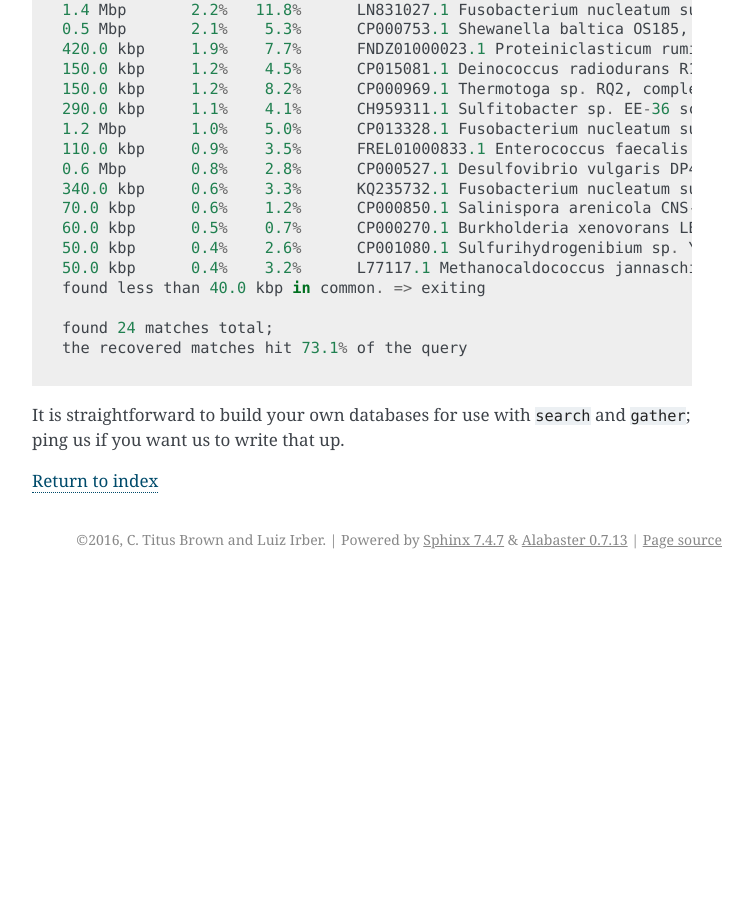
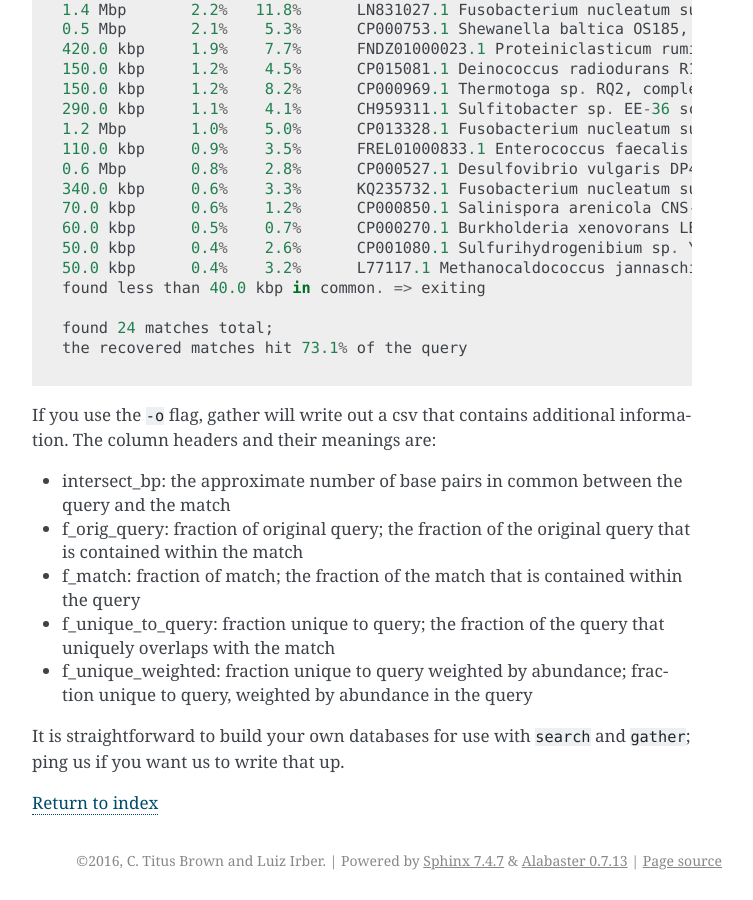
Before and after one commit to sourmash-bio/sourmash, a Sphinx documentation site: the page built from doc/tutorials.md, in a window 1280 px wide and 900 px high, scrolled down 5053 px. Shown: the whole window, without its empty margins (388-1141 px from the left). Built offline with Sphinx 7.4.7, drawn with Linux system fonts in a browser that asks for light colours; pages that are not in the unit, such as notebooks, are missing from menus; before the commit the page ends 5632 px from its top, so only the background shows below that.

Commit message:
add gather csv column meanings (#553)

````diff
--- a/doc/tutorials.md
+++ b/doc/tutorials.md
@@ -272,6 +272,14 @@
 
 ```
 
+If you use the `-o` flag, gather will write out a csv that contains additional information. The column headers and their meanings are:
+
++ intersect_bp: the approximate number of base pairs in common between the query and the match
++ f_orig_query: fraction of original query; the fraction of the original query that is contained within the match
++ f_match: fraction of match; the fraction of the match that is contained within the query
++ f_unique_to_query: fraction unique to query; the fraction of the query that uniquely overlaps with the match
++ f_unique_weighted: fraction unique to query weighted by abundance; fraction unique to query, weighted by abundance in the query
+
 It is straightforward to build your own databases for use with `search`
 and `gather`; ping us if you want us to write that up.
 
````
